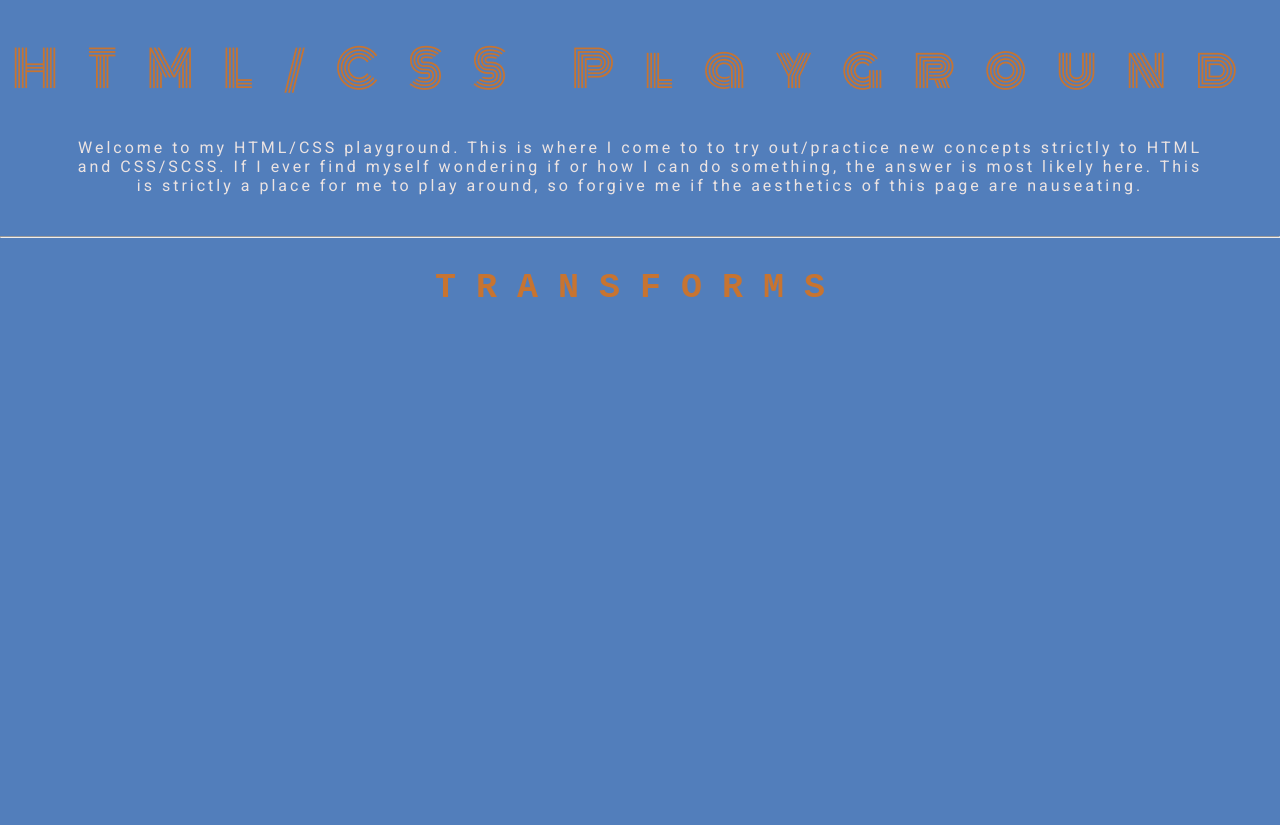
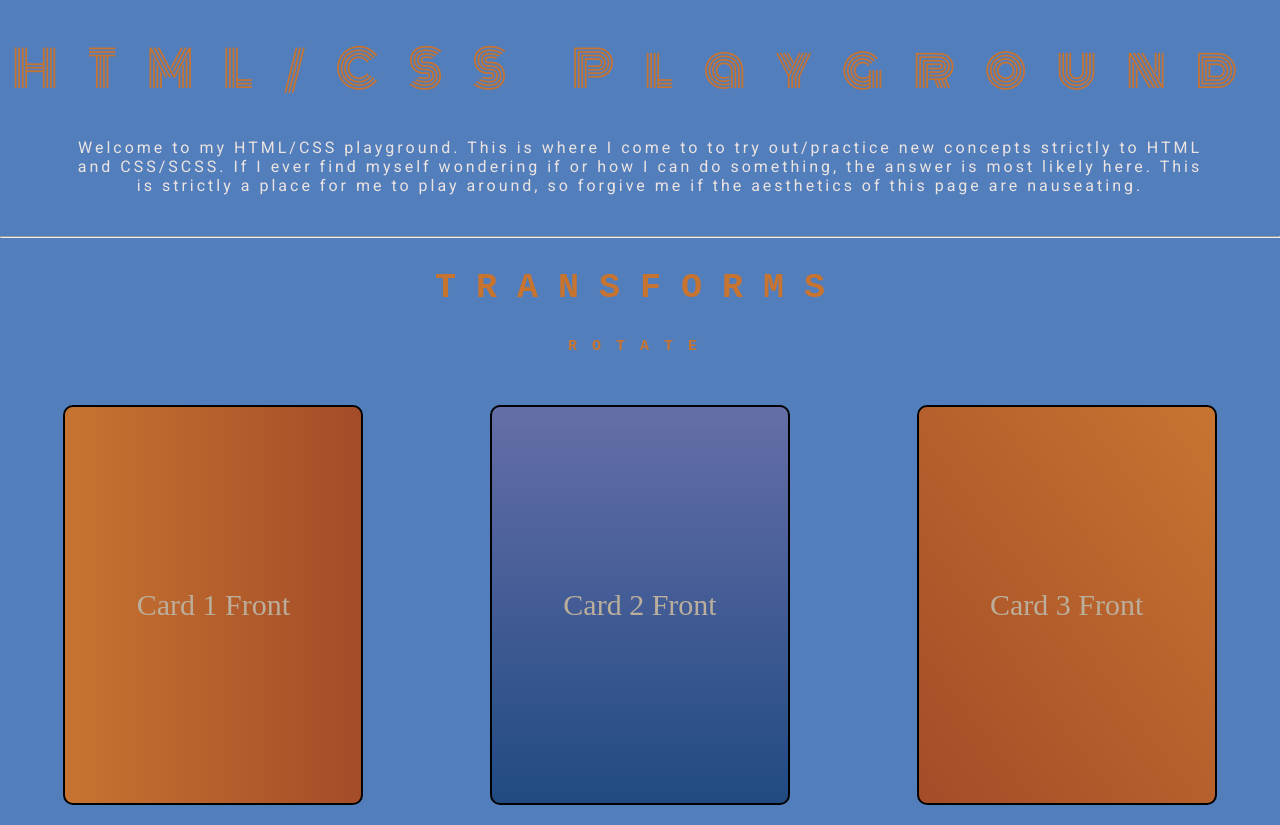
Before and after one commit to bp9320/HTMLplayground, a website: page index.html in a window 1280 px wide. Before the commit the page ends 800 px from the top, so only its background shows below. Drawn offline with Linux system fonts and the light colour scheme.

Commit message:
add rotation transforms

```diff
--- a/index.html
+++ b/index.html
@@ -27,7 +27,35 @@
         <main>
             <section class="transforms">
                 <h2 class="heading-secondary">Transforms</h2>
-
+                <div class="section-cards">
+                    <h3 class="heading-tertiary">Rotate</h3>
+                    <div class="card-container">
+                        <div class="card">
+                            <div class="card__side card__side--front-1">
+                                Card 1 Front
+                            </div>
+                            <div class="card__side card__side--back-1">
+                                Card 1 Back
+                            </div>
+                        </div>
+                        <div class="card">
+                            <div class="card__side card__side--front-2">
+                                Card 2 Front
+                            </div>
+                            <div class="card__side card__side--back-2">
+                                Card 2 Back
+                            </div>
+                        </div>
+                        <div class="card">
+                            <div class="card__side card__side--front-3">
+                                Card 3 Front
+                            </div>
+                            <div class="card__side card__side--back-3">
+                                Card 3 Back
+                            </div>
+                        </div>
+                    </div>
+                </div>
             </section>
         </main>
     </body>
--- a/resources/sass/abstracts/_variables.scss
+++ b/resources/sass/abstracts/_variables.scss
@@ -10,3 +10,14 @@ $color-khaki: rgb(235, 227, 226);
 
 
 $display-width: 114rem;
+
+:root {
+
+    --color-orange-light: rgb(199, 116, 49);
+    --color-orange-dark: rgb(164, 76, 40);
+    --color-blue-light: rgb(101, 110, 167);
+    --color-blue-dark: rgb(33, 74, 131);
+    --color-khaki-dark: rgb(187, 175, 156);
+
+
+}
--- a/resources/sass/base/_typography.scss
+++ b/resources/sass/base/_typography.scss
@@ -23,6 +23,17 @@
     text-transform: uppercase;
 }
 
+.heading-tertiary {
+    color: $color-orange;
+    font-family: 'Courier New', Courier, monospace;
+    font-weight: 600;
+    font-size: 1.5rem;
+    letter-spacing: 1.5rem;
+    margin: 3rem 0;
+    text-align: center;
+    text-transform: uppercase;
+}
+
 .paragraph {
     font-family: 'Roboto', sans-serif;
     font-size: 1.6rem;
--- /dev/null
+++ b/resources/sass/components/_cards.scss
@@ -0,0 +1,86 @@
+.card {
+
+    width: 30rem;
+    height: 40rem;
+    position: relative;
+    perspective: 120rem;
+
+    &__side {
+        height: 40rem;
+        width: 30rem;
+        color: var(--color-khaki-dark);
+        font-size: 3rem;
+        position: absolute;
+        top: 0;
+        left: 0;
+        border-radius: 1rem;
+        border: 2px solid black;
+        backface-visibility: hidden;
+        display: flex;
+        justify-content: center;
+        align-items: center;
+        transition: all 1s ease-in-out;
+
+        &--front {
+
+            &-1 {
+                background-image: linear-gradient(to right, var(--color-orange-light), var(--color-orange-dark));
+            }
+
+            &-2 {
+                background-image: linear-gradient(to bottom, var(--color-blue-light), var(--color-blue-dark));
+            }
+
+            &-3 {
+                background-image: linear-gradient(to bottom left, var(--color-orange-light), var(--color-orange-dark));
+            }
+
+
+        }
+
+        &--back {
+            &-1 {
+                background-image: linear-gradient(to right, var(--color-orange-light), var(--color-orange-dark));
+                transform: rotateY(-180deg);
+            }
+
+            &-2 {
+                background-image: linear-gradient(to bottom, var(--color-blue-light), var(--color-blue-dark));
+                transform: rotateX(-180deg);
+            }
+
+            &-3 {
+                background-image: linear-gradient(to top right, var(--color-orange-light), var(--color-orange-dark));
+                transform: rotate3d(1, 1, 0, -180deg);
+            }
+
+        }
+
+
+    }
+
+    &:hover &__side--front-1 {
+        transform: rotateY(180deg);
+    }
+
+    &:hover &__side--back-1 {
+        transform: rotateY(0deg);
+    }
+
+    &:hover &__side--front-2 {
+        transform: rotateX(180deg);
+    }
+
+    &:hover &__side--back-2 {
+        transform: rotateX(0deg);
+    }
+
+    &:hover &__side--front-3 {
+        transform: rotate3d(1, 1, 0, 180deg);
+    }
+
+    &:hover &__side--back-3 {
+        transform: rotate3d(1, 1, 0, 0deg);
+    }
+
+}
--- /dev/null
+++ b/resources/sass/layouts/_transforms.scss
@@ -0,0 +1,5 @@
+.card-container {
+    display: flex;
+    justify-content: space-around;
+    padding: 2rem 0;
+}
--- a/resources/sass/main.scss
+++ b/resources/sass/main.scss
@@ -11,9 +11,10 @@
 
 // LAYOUT
 @import "layouts/grid";
+@import "layouts/transforms";
 
 // COMPONENTS
-
+@import "components/cards";
 
 // PAGES
 @import "pages/index";
```
Also changed, not shown: package.json (+7 -2 lines), resources/css/style.css, 3 other files.
